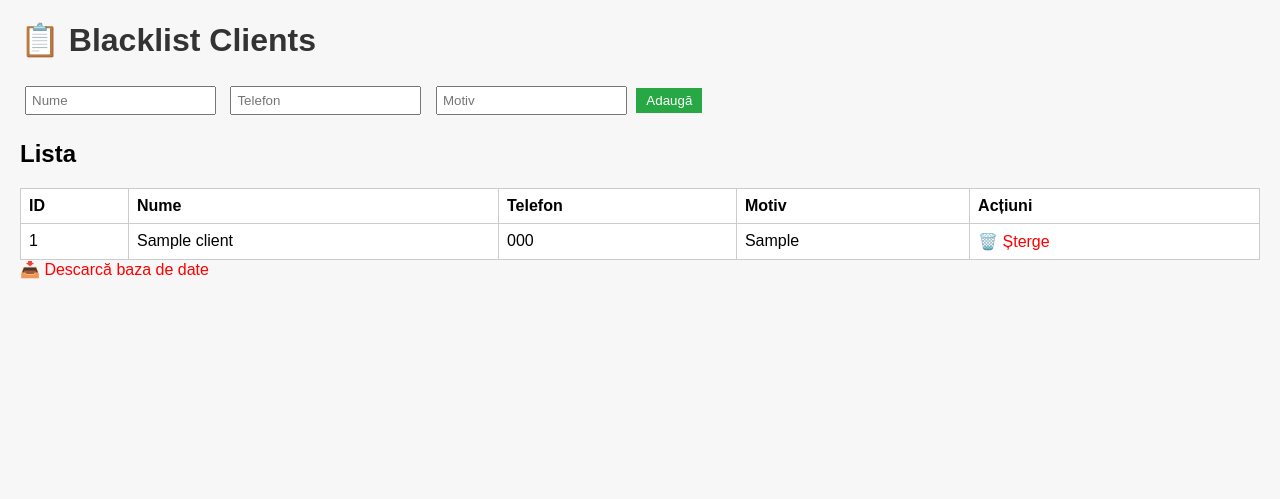
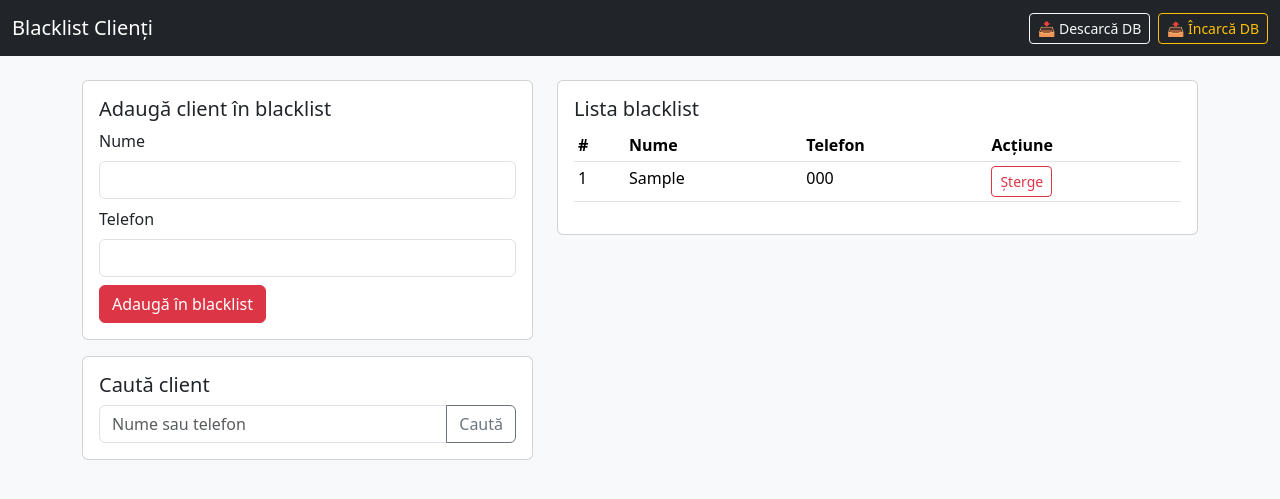
Before and after one commit to gsmcontactct/Web-Blacklist-Clients, a Flask app: page / in a window 1280 px wide. Shown: the top 499 px of the page. Run offline with Flask 3, Linux system fonts and the light colour scheme; tables that the repository leaves empty hold one stand-in row (values such as "Sample post").

Commit message:
Adăugat funcția de upload DB și README

```diff
--- a/app.py
+++ b/app.py
@@ -1,58 +1,118 @@
-from flask import Flask, render_template, request, redirect, url_for, send_file
-import sqlite3, os
+from flask import Flask, render_template, request, redirect, url_for, flash, send_file
+import sqlite3
+import re
+from pathlib import Path
 
+DB_FILE = "blacklist.db"
 app = Flask(__name__)
+app.secret_key = "schimba_cheia_aici"  # schimbă în producție
 
-# folosim /tmp ca să fim siguri că avem write access pe Render
-DB_NAME = os.path.join("/tmp", "blacklist.db")
+
+def normalize(text):
+    return re.sub(r'[^a-z0-9 ]', '', (text or "").lower().strip())
+
 
 def init_db():
-    conn = sqlite3.connect(DB_NAME)
+    Path(DB_FILE).parent.mkdir(parents=True, exist_ok=True)
+    conn = sqlite3.connect(DB_FILE)
     c = conn.cursor()
-    c.execute('''CREATE TABLE IF NOT EXISTS clients (
-                    id INTEGER PRIMARY KEY AUTOINCREMENT,
-                    name TEXT NOT NULL,
-                    phone TEXT NOT NULL,
-                    reason TEXT)''')
+    c.execute("""
+        CREATE TABLE IF NOT EXISTS blacklist (
+            id INTEGER PRIMARY KEY AUTOINCREMENT,
+            nume TEXT NOT NULL,
+            telefon TEXT NOT NULL
+        )
+    """)
     conn.commit()
     conn.close()
 
-# APEL DIRECT LA IMPORT (fix pentru Render)
-init_db()
 
-@app.route('/')
+def get_all():
+    conn = sqlite3.connect(DB_FILE)
+    c = conn.cursor()
+    c.execute("SELECT id, nume, telefon FROM blacklist ORDER BY id DESC")
+    rows = c.fetchall()
+    conn.close()
+    return rows
+
+
+def search_rows(query):
+    q = normalize(query)
+    if q == "":
+        return get_all()
+    rows = get_all()
+    filtered = [r for r in rows if q in normalize(r[1]) or q in normalize(r[2])]
+    return filtered
+
+
+@app.route("/", methods=["GET"])
 def index():
-    conn = sqlite3.connect(DB_NAME)
+    q = request.args.get("q", "")
+    rows = search_rows(q)
+    return render_template("index.html", rows=rows, query=q)
+
+
+@app.route("/add", methods=["POST"])
+def add():
+    nume = request.form.get("nume", "").strip()
+    telefon = request.form.get("telefon", "").strip()
+    if not nume or not telefon:
+        flash("Completează nume și telefon", "danger")
+        return redirect(url_for("index"))
+
+    conn = sqlite3.connect(DB_FILE)
     c = conn.cursor()
-    c.execute("SELECT * FROM clients")
-    clients = c.fetchall()
-    conn.close()
-    return render_template('index.html', clients=clients)
-
-@app.route('/add', methods=['POST'])
-def add_client():
-    name = request.form['name']
-    phone = request.form['phone']
-    reason = request.form['reason']
-    conn = sqlite3.connect(DB_NAME)
-    c = conn.cursor()
-    c.execute("INSERT INTO clients (name, phone, reason) VALUES (?, ?, ?)", (name, phone, reason))
+    c.execute("INSERT INTO blacklist (nume, telefon) VALUES (?, ?)", (nume, telefon))
     conn.commit()
     conn.close()
-    return redirect(url_for('index'))
 
-@app.route('/delete/<int:client_id>')
-def delete_client(client_id):
-    conn = sqlite3.connect(DB_NAME)
+    flash(f"Client adăugat: {nume} ({telefon})", "success")
+    return redirect(url_for("index"))
+
+
+@app.route("/delete", methods=["POST"])
+def delete():
+    pid = request.form.get("id")
+    if not pid or not pid.isnumeric():
+        flash("ID invalid", "danger")
+        return redirect(url_for("index"))
+
+    conn = sqlite3.connect(DB_FILE)
     c = conn.cursor()
-    c.execute("DELETE FROM clients WHERE id=?", (client_id,))
+    c.execute("DELETE FROM blacklist WHERE id=?", (int(pid),))
     conn.commit()
     conn.close()
-    return redirect(url_for('index'))
 
-@app.route('/download-db')
+    flash("Client șters din blacklist", "info")
+    return redirect(url_for("index"))
+
+
+@app.route("/download-db")
 def download_db():
-    return send_file(DB_NAME, as_attachment=True)
+    """Permite descărcarea bazei de date SQLite"""
+    if not Path(DB_FILE).exists():
+        flash("Nu există bază de date", "danger")
+        return redirect(url_for("index"))
+    return send_file(DB_FILE, as_attachment=True)
 
-if __name__ == '__main__':
-    app.run(host='0.0.0.0', port=5000)
+
+@app.route("/upload-db", methods=["POST"])
+def upload_db():
+    """Permite încărcarea unei baze de date SQLite"""
+    file = request.files.get("dbfile")
+    if not file:
+        flash("Nu ai selectat niciun fișier", "danger")
+        return redirect(url_for("index"))
+
+    if not file.filename.endswith(".db"):
+        flash("Fișier invalid (trebuie .db)", "danger")
+        return redirect(url_for("index"))
+
+    file.save(DB_FILE)
+    flash("Baza de date a fost încărcată cu succes", "success")
+    return redirect(url_for("index"))
+
+
+if __name__ == "__main__":
+    init_db()
+    app.run(debug=True)
--- a/requirements.txt
+++ b/requirements.txt
@@ -1,2 +1 @@
 flask
-gunicorn
--- a/templates/base.html
+++ b/templates/base.html
@@ -12,9 +12,14 @@
       <a class="navbar-brand" href="{{ url_for('index') }}">Blacklist Clienți</a>
       <div class="d-flex">
         <a href="{{ url_for('download_db') }}" class="btn btn-outline-light btn-sm">📥 Descarcă DB</a>
+        <form method="post" action="{{ url_for('upload_db') }}" enctype="multipart/form-data" class="d-inline ms-2">
+          <input type="file" name="dbfile" accept=".db" onchange="this.form.submit()" hidden id="uploadDB">
+          <label for="uploadDB" class="btn btn-outline-warning btn-sm">📤 Încarcă DB</label>
+        </form>
       </div>
     </div>
   </nav>
+
   <div class="container">
     {% with messages = get_flashed_messages(with_categories=true) %}
       {% if messages %}
@@ -26,8 +31,10 @@
         {% endfor %}
       {% endif %}
     {% endwith %}
+
     {% block content %}{% endblock %}
   </div>
+
   <script src="https://cdn.jsdelivr.net/npm/bootstrap@5.3.2/dist/js/bootstrap.bundle.min.js"></script>
 </body>
 </html>
--- a/templates/index.html
+++ b/templates/index.html
@@ -1,33 +1,69 @@
-<!DOCTYPE html>
-<html lang="en">
-<head>
-    <meta charset="UTF-8">
-    <title>Blacklist Clients</title>
-    <link rel="stylesheet" href="{{ url_for('static', filename='style.css') }}">
-</head>
-<body>
-    <h1>📋 Blacklist Clients</h1>
-    <form action="/add" method="POST">
-        <input type="text" name="name" placeholder="Nume" required>
-        <input type="text" name="phone" placeholder="Telefon" required>
-        <input type="text" name="reason" placeholder="Motiv">
-        <button type="submit">Adaugă</button>
-    </form>
+{% extends "base.html" %}
+{% block content %}
+<div class="row">
+  <div class="col-md-5">
+    <div class="card mb-3">
+      <div class="card-body">
+        <h5 class="card-title">Adaugă client în blacklist</h5>
+        <form method="post" action="{{ url_for('add') }}">
+          <div class="mb-2">
+            <label class="form-label">Nume</label>
+            <input class="form-control" name="nume" required />
+          </div>
+          <div class="mb-2">
+            <label class="form-label">Telefon</label>
+            <input class="form-control" name="telefon" required />
+          </div>
+          <button class="btn btn-danger">Adaugă în blacklist</button>
+        </form>
+      </div>
+    </div>
 
-    <h2>Lista</h2>
-    <table>
-        <tr><th>ID</th><th>Nume</th><th>Telefon</th><th>Motiv</th><th>Acțiuni</th></tr>
-        {% for client in clients %}
-        <tr>
-            <td>{{ client[0] }}</td>
-            <td>{{ client[1] }}</td>
-            <td>{{ client[2] }}</td>
-            <td>{{ client[3] }}</td>
-            <td><a href="/delete/{{ client[0] }}">🗑️ Șterge</a></td>
-        </tr>
-        {% endfor %}
-    </table>
+    <div class="card">
+      <div class="card-body">
+        <h5 class="card-title">Caută client</h5>
+        <form method="get" action="{{ url_for('index') }}">
+          <div class="input-group">
+            <input class="form-control" name="q" value="{{ query }}" placeholder="Nume sau telefon" />
+            <button class="btn btn-outline-secondary">Caută</button>
+          </div>
+        </form>
+      </div>
+    </div>
+  </div>
 
-    <a href="/download-db">📥 Descarcă baza de date</a>
-</body>
-</html>
+  <div class="col-md-7">
+    <div class="card">
+      <div class="card-body">
+        <h5 class="card-title">Lista blacklist</h5>
+        <form method="post" action="{{ url_for('delete') }}">
+          <table class="table table-sm">
+            <thead>
+              <tr>
+                <th>#</th>
+                <th>Nume</th>
+                <th>Telefon</th>
+                <th>Acțiune</th>
+              </tr>
+            </thead>
+            <tbody>
+              {% for r in rows %}
+              <tr>
+                <td>{{ r[0] }}</td>
+                <td>{{ r[1] }}</td>
+                <td>{{ r[2] }}</td>
+                <td>
+                  <button type="submit" class="btn btn-sm btn-outline-danger" name="id" value="{{ r[0] }}" onclick="return confirm('Ștergi clientul?')">Șterge</button>
+                </td>
+              </tr>
+              {% else %}
+              <tr><td colspan="4" class="text-center">Niciun client</td></tr>
+              {% endfor %}
+            </tbody>
+          </table>
+        </form>
+      </div>
+    </div>
+  </div>
+</div>
+{% endblock %}
```
